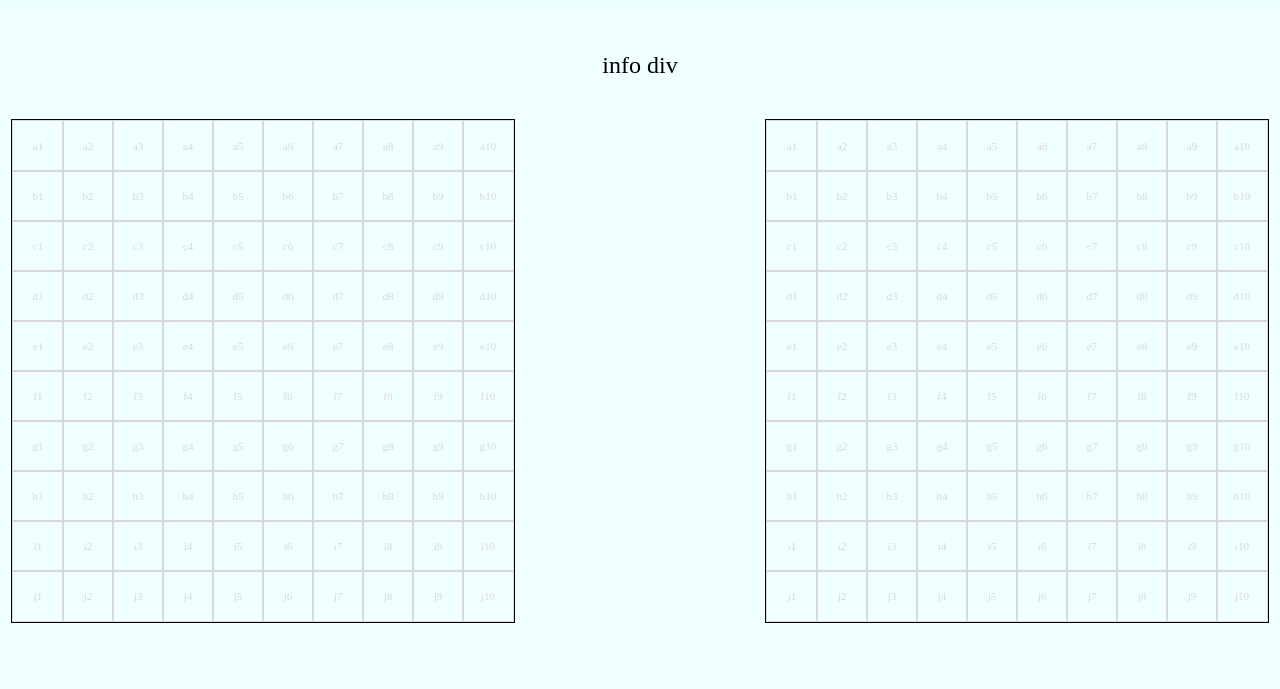
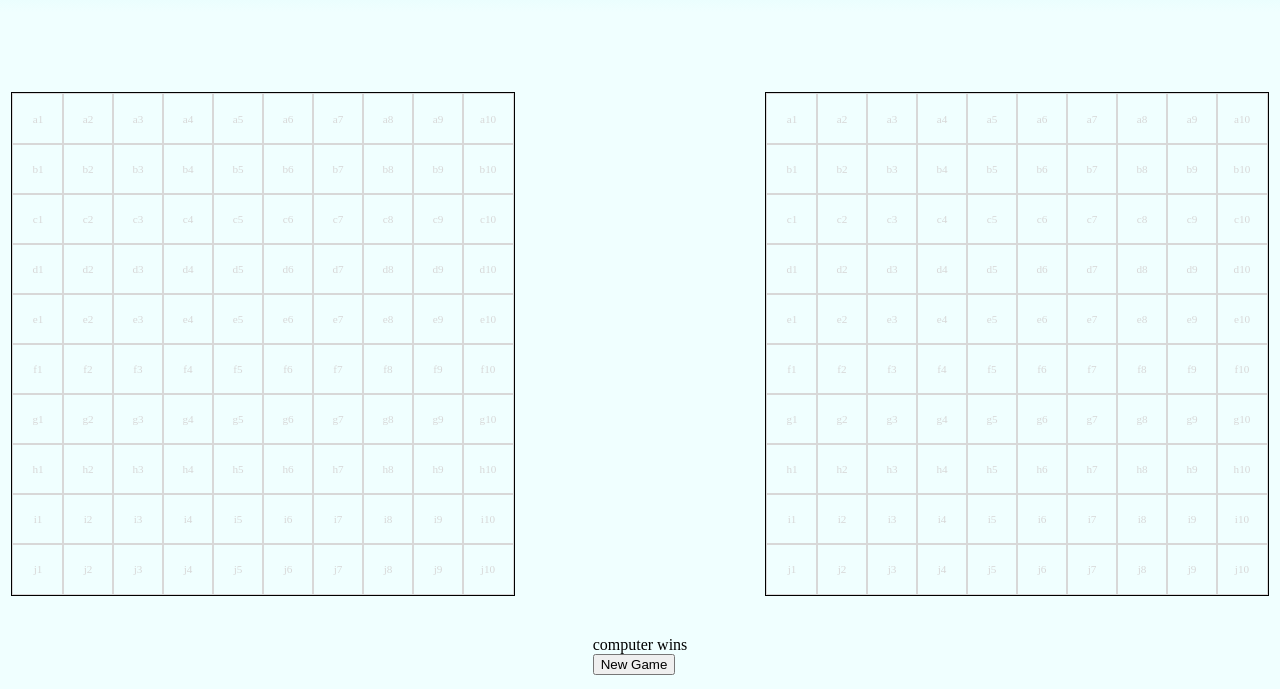
Before and after one commit to paplauskis/battleship-game, a website built with webpack: page dist/index.html in a window 1280 px wide. Shown: the part 111-800 px from the top of the page. Built offline with nearby package versions, Linux system fonts and the light colour scheme; a web font is replaced by a local one.

Commit message:
added game end div

```diff
--- a/dist/index.html
+++ b/dist/index.html
@@ -13,10 +13,16 @@
 </head>
 <body>
   <div class="header"><h1>Battleship</h1></div>
-  <div class="info-div">info div</div>
+  <div class="info-div"></div>
   <div class="gameboards-div">
     <div class="player-gameboard gameboard"></div>
     <div class="computer-gameboard gameboard"></div>
   </div>
+  <div class="blur-div">
+    <div class="end-div">
+      <div class="winner">computer wins</div>
+      <button class="new-game">New Game</button>
+    </div>
+  </div>
 </body>
 </html>
```
